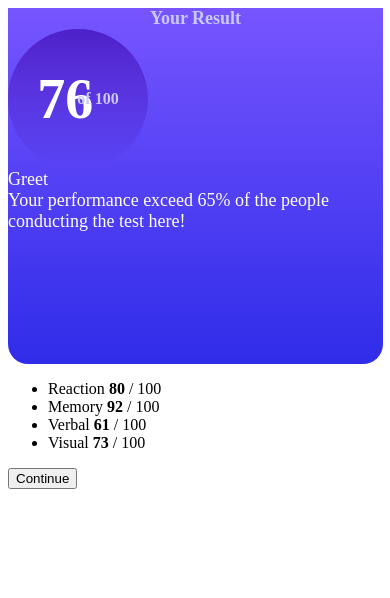
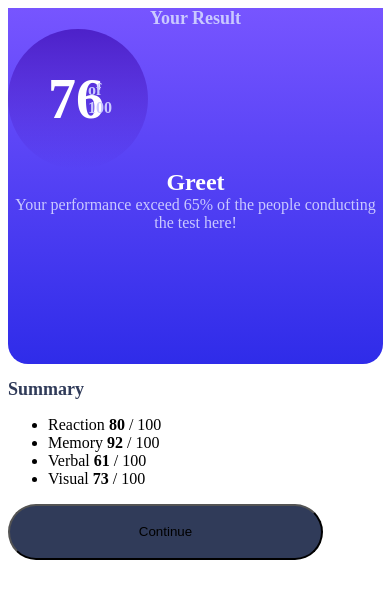
Before and after one commit to Knm24/html_results-summary-component, a website built with Vite: page index.html in a window 390 px wide. Built offline with nearby package versions, Linux system fonts and the light colour scheme.

Commit message:
add style text

```diff
--- a/index.html
+++ b/index.html
@@ -23,17 +23,18 @@
 
 
   <div id="summary">
+    <h2>Summary</h2>
       <ul>
-        <li><span>Reaction</span>
+        <li class="red"><span>Reaction</span>
           <b>80</b>
           / 100</li>
-        <li>Memory
+        <li class="orange">Memory
           <b>92</b>
           / 100</li>
-        <li>Verbal
+        <li class="green">Verbal
           <b>61</b>
           / 100</li>
-        <li>Visual
+        <li class="blue">Visual
           <b>73</b>
           / 100</li>
       </ul>
--- a/style.css
+++ b/style.css
@@ -24,7 +24,6 @@ body {
     font-style: normal;
     font-weight: 700;
     line-height: normal;
-
 }
 
 
@@ -36,7 +35,6 @@ body {
     display: flex;
     justify-content: center;
     align-items: center;
-
     color: var(--Light-Blue, #CAC9FF);
     font-feature-settings: 'clig' off, 'liga' off;
     font-family: Hanken Grotesk;
@@ -55,14 +53,60 @@ body {
     font-style: normal;
     font-weight: 800;
     line-height: 4.5rem;
-
     width: 40px;
   }
 
   #num .small {
-
-
+    width: 20px;
   }
 
+  .greet {
+    color: var(--White, #FFF);
+    text-align: center;
+    font-feature-settings: 'clig' off, 'liga' off;
+    font-family: Hanken Grotesk;
+    font-size: 1.5rem;
+    font-style: normal;
+    font-weight: 700;
+    line-height: normal;
+  }
+
+  .text {
+    color: var(--Light-Blue, #CAC9FF);
+    text-align: center;
+    font-feature-settings: 'clig' off, 'liga' off;
+    font-family: Hanken Grotesk;
+    font-size: 1rem;
+    font-style: normal;
+    font-weight: 500;
+    line-height: normal;
+  }
+
+  #summary h2 {
+    color: var(--Dark-Navy, #303B59);
+    font-feature-settings: 'clig' off, 'liga' off;
+    font-family: Hanken Grotesk;
+    font-size: 1.125rem;
+    font-style: normal;
+    font-weight: 700;
+    line-height: normal;
+  }
+
+  #summary ul {
+    font-feature-settings: 'clig' off, 'liga' off;
+    font-family: Hanken Grotesk;
+    font-size: 1rem;
+    font-style: normal;
+    font-weight: 500;
+    line-height: normal;
+  }
+
+  button {
+    border-radius: 8rem;
+    background: var(--Dark-Navy, #303B59);
+    width: 19.6875rem;
+    height: 3.5rem;
+    flex-shrink: 0;
+  }
 
 }
```
